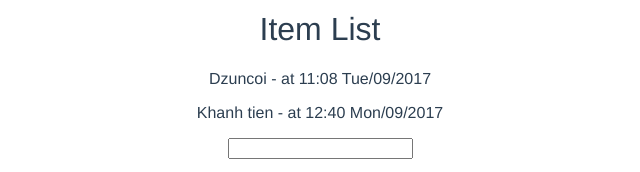
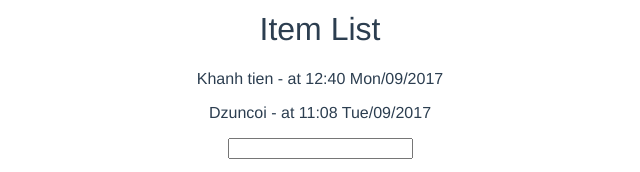
Before and after one commit to dzuncoi/vue-todo, a Vue app: page / in a window 1280 px wide. Shown: the part 274-446 px from the top of the page, without its empty margins (320-960 px from the left). Built offline with nearby package versions, Linux system fonts and the light colour scheme.

Commit message:
compute ordered list

```diff
--- a/src/components/Hello.vue
+++ b/src/components/Hello.vue
@@ -2,7 +2,7 @@
   <div>
     <h1>{{ title }}</h1>
     <ul>
-      <li v-for="item in todoItems" :key="item.dateCreated">
+      <li v-for="item in orderedItems" :key="item.dateCreated">
         <p>
           {{ item.name }}
           <span class="text-mute">{{ `- at ${translateTime(item.dateCreated)}` }}</span>
@@ -42,6 +42,9 @@ export default {
     inCompletedItems() {
       return this.todoItems.filter(t => !t.isCompleted);
     },
+    orderedItems() {
+      return this.todoItems.sort((a, b) => a.dateCreated - b.dateCreated);
+    },
   },
   methods: {
     translateTime: time => moment(time).format('hh:mm ddd/MM/YYYY'),
```
